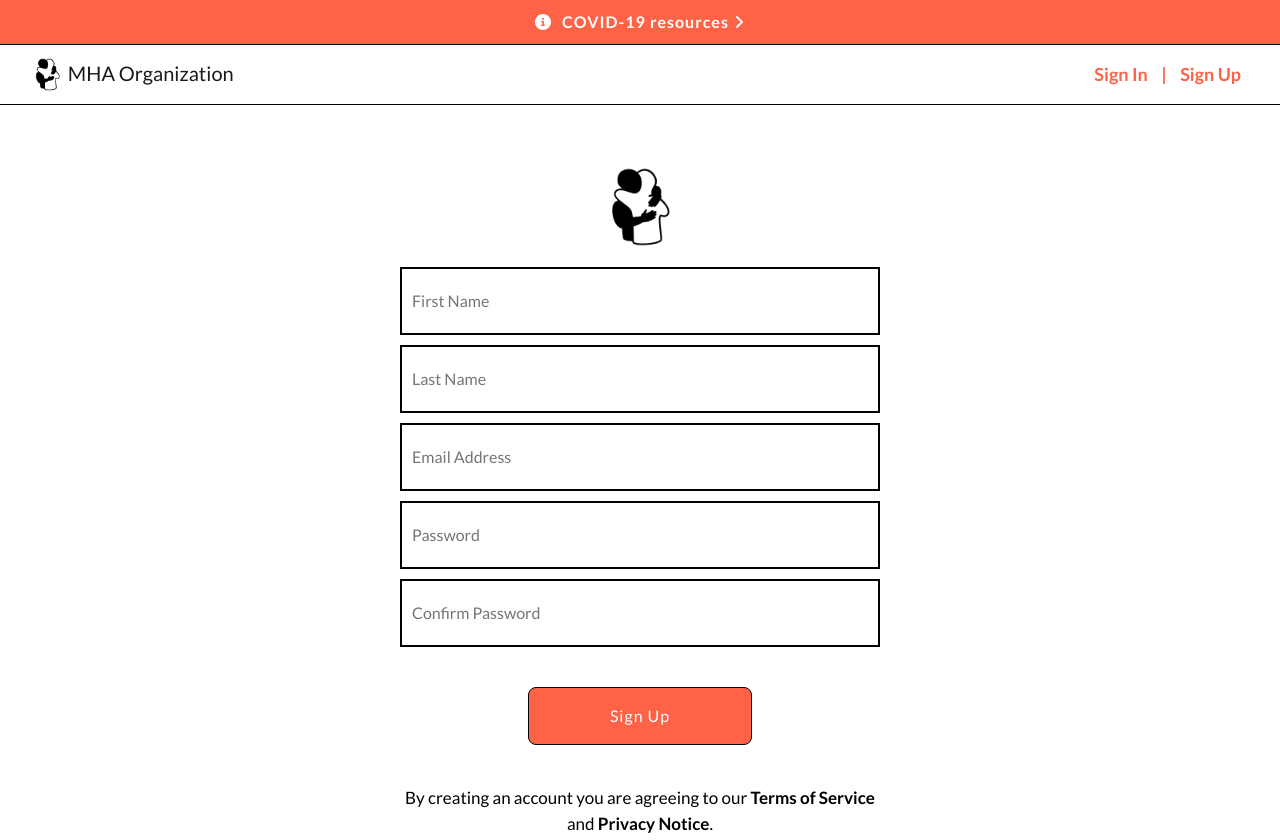
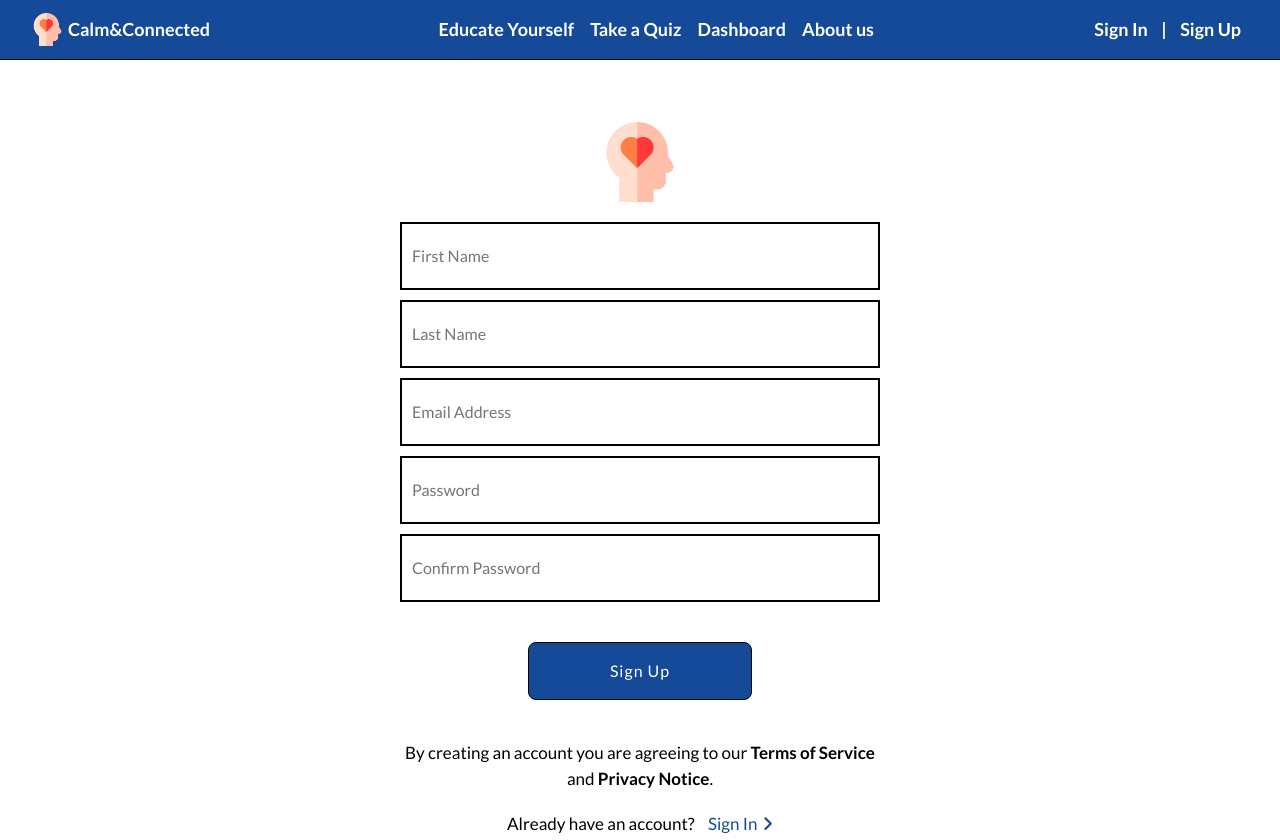
Before and after one commit to githubofjay/Titans-MHA, a plain HTML site: page sign-up.html in a window 1280 px wide. Shown: the top 840 px of the page. Drawn offline with nearby package versions, Linux system fonts and the light colour scheme.

Commit message:
Second commit

```diff
--- a/assets/css/style.css
+++ b/assets/css/style.css
@@ -2417,14 +2417,19 @@ textarea:focus, input:focus{  /* removes the blue border that appears when the e
 
 .sign-in-form input[type=submit] {
     margin-top: 10px;
+    background-color: #144a97;
+    transition: transform .2s;
 }
 
 .sign-up-form input[type=submit] {
     margin-top: 30px;
+    background-color: #144a97;
+    transition: transform .2s;
 }
 
 .sign-in-form input[type=submit]:hover, .sign-up-form input[type=submit]:hover {
-    background-color: #FF4500;
+    background-color: #144a97;
+    transform: scale(1.2);
 }
 
 .sign-in-redirect, .sign-up-redirect, .sign-up-tos {
@@ -2444,7 +2449,7 @@ textarea:focus, input:focus{  /* removes the blue border that appears when the e
 
 .sign-in-redirect a, .sign-in-redirect a:hover, .sign-up-redirect a, .sign-up-redirect a:hover {
     margin-left: 10px;
-    color: #FF6347;
+    color: #144a97;
     text-decoration: none;
 }
 
--- a/sign-up.html
+++ b/sign-up.html
@@ -16,35 +16,30 @@
     <!-- CSS link below -->
     <link rel="stylesheet" href="assets/css/style.css">
     <!-- Favicon link below -->
-    <link rel="shortcut icon" href="assets/favicon/favicon.ico" type="image/x-icon">
-    <title>MHA Sign Up</title>
+    <link rel="shortcut icon" href="assets/favicon/physical-wellbeing.ico" type="image/x-icon">
+    <title>CalmAndConnected</title>
 </head>
 <body>
-    <header>
-        <aside>
-            <div id="covid-19-awareness">
-                <a href="https://www.who.int/emergencies/diseases/novel-coronavirus-2019" target="_blank" class="mha-link" aria-label="Link to the WHO COVID-19 Home page">
-                <i class="fa fa-info-circle" aria-hidden="true"></i>COVID-19 resources<i class="fa fa-angle-right"></i></a>
-            </div>
-        </aside>
+    <header style="background-color: #144a97;">
         <nav class="navbar navbar-expand-lg my-0 navbar-light" id="custom-nav-css"> <!-- navbar uses bootstrap code seen as seen in https://getbootstrap.com/docs/4.0/components/navbar/ -->
         <div class="container-fluid">
-            <a class="navbar-brand" id="custom-navbar-brand-mobile-responsiveness" href="index.html">
-                <img src="assets/images/hugging.png" class="d-inline-block align-top" alt="Mental Health Awareness Organization logo" loading="lazy">
-                MHA Organization
+            <a class="navbar-brand active" href="index.html" id="custom-navbar-brand-mobile-responsiveness">
+                <img src="assets/images/physical-wellbeing.png" class="d-inline-block align-top" alt="Mental Health Awareness Organization logo" loading="lazy">
+                <span class="mha-nav"> Calm&Connected</span>
             </a>
             <button class="navbar-toggler" type="button" data-toggle="collapse" data-target="#navbarToggler" aria-controls="navbarToggler" aria-expanded="false" aria-label="Toggle navigation">
                 <span class="navbar-toggler-icon"></span>
             </button>
             <div class="collapse navbar-collapse" id="navbarToggler">
                 <ul class="nav navbar-nav mx-auto">
-                    <li><a class="nav-link mha-nav" href="educate-yourself.html">Educate Yourself</a></li>
-                    <li><a class="nav-link mha-nav" href="help-yourself.html">Help Yourself</a></li>
-                    <li><a class="nav-link mha-nav" href="help-others.html">Help Others</a></li>
-                    <li><a class="nav-link mha-nav" href="spread-the-word.html">Spread the Word</a></li>
+
+                    <li><a class="nav-link mha-nav" href="help-yourself.html" style="color: white;">Educate Yourself</a></li>
+                    <li><a class="nav-link mha-nav" href="help-others.html">Take a Quiz</a></li>
+                    <li><a class="nav-link mha-nav" href="dashboard.html">Dashboard</a></li>
+                    <li><a class="nav-link mha-nav" href="spread-the-word.html">About us</a></li>
                 </ul>
                 <ul class="nav navbar-nav navbar-right">
-                    <li><a class="nav-link mha-nav active mha-active" href="sign-in.html">Sign In <span id="mha-navbar-right-space"> | </span> Sign Up</a></li>
+                    <li><a class="nav-link mha-nav" href="sign-in.html">Sign In <span id="mha-navbar-right-space"> | </span> Sign Up</a></li>
                 </ul>
             </div>
         </div>
@@ -53,7 +48,7 @@
 
     <section class="sign-up-page">
     <div class="sign-up">
-        <div class="sign-up-logo"><img src="assets/images/hugging.png" alt="Mental Health Awareness organization logo." loading="lazy"></div>
+        <div class="sign-up-logo"><img src="assets/images/physical-wellbeing.png" alt="Mental Health Awareness organization logo." loading="lazy"></div>
         <div class="sign-up-form">
             <form action="https://formdump.codeinstitute.net/" target="_blank" method="post" autocomplete="on">
                 <label for="fname">First name</label> <!-- all labels will be hidden but are used screen readers and speech input users -->
```
Also changed, not shown: dashboard.html (+9 -14 lines), educate-yourself.html (+9 -14 lines), help-others.html (+9 -14 lines), help-yourself.html (+11 -16 lines), sign-in.html (+8 -14 lines), spread-the-word.html (+9 -14 lines).
